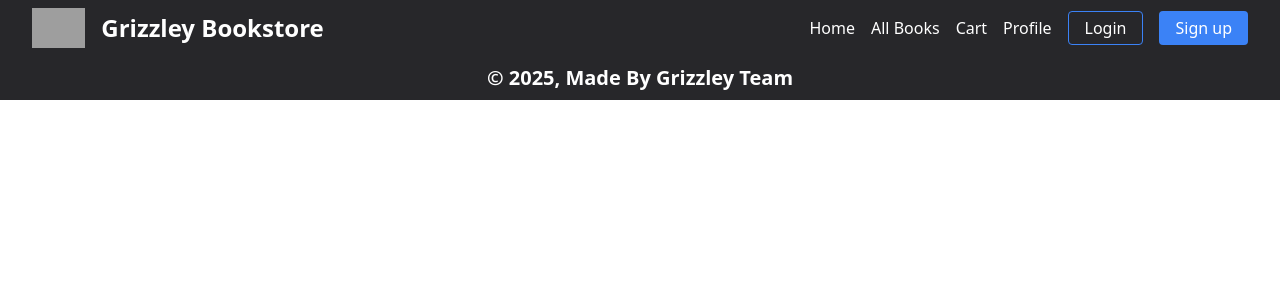
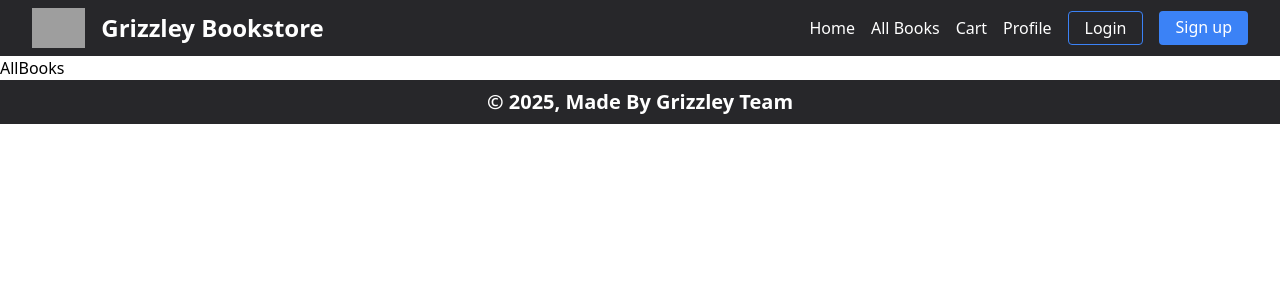
Before and after one commit to Jeshan26/ReadersChoiceBooks, a React (Vite) app in the folder frontend/: page /all-books in a window 1280 px wide. Shown: the top 300 px of the page. Built offline with nearby package versions, Linux system fonts and the light colour scheme; grey boxes are pictures that could not be loaded.

Commit message:
added pages and routes

```diff
--- a/frontend/src/App.jsx
+++ b/frontend/src/App.jsx
@@ -3,6 +3,11 @@ import Home from './pages/Home';
 import Navbar from './components/Navbar/Navbar';
 import Footer from './components/Footer/Footer';
 import {BrowserRouter as Router, Routes, Route} from 'react-router-dom';
+import AllBooks from './pages/AllBooks';
+import LogIn from './pages/LogIn';
+import SignUp from './pages/SignUp';
+import Cart from './pages/Cart';
+import Profile from './pages/Profile';
 
 const App = () => {
   return (
@@ -11,6 +16,11 @@ const App = () => {
         <Navbar/>
         <Routes>
           <Route exact path='/' element={<Home />} />
+          <Route path='/all-books' element={<AllBooks />} />
+          <Route path='/cart' element={<Cart />} />
+          <Route path='/profile' element={<Profile />} />
+          <Route path='/SignUp' element={<SignUp />} />
+          <Route path='/LogIn' element={<LogIn />} />
         </Routes>
         <Footer/>
       </Router>
--- a/frontend/src/components/Navbar/Navbar.jsx
+++ b/frontend/src/components/Navbar/Navbar.jsx
@@ -1,4 +1,5 @@
 import React from 'react';
+import { Link } from 'react-router-dom';
 
 const Navbar = () => {
   const links = [
@@ -15,12 +16,11 @@ const Navbar = () => {
       </div>
       <div className='nav-links-bookstore flex gap-4 items-center'>
         <div className='flex gap-4'>
-          {links.map((items, i) => <div className='hover:text-blue-500 transition-all duration-300' key={i}>{items.title}</div>)}
+          {links.map((items, i) => <Link to={items.link} className='hover:text-blue-500 transition-all duration-300' key={i}>{items.title}</Link>)}
         </div>
         <div className='flex gap-4'>
-          <button className='px-4 py-1 border border-blue-500 rounded hover:bg-white hover:text-zinc-800 transition-all duration-300'>Login</button>
-          <button className='px-4 py-1 bg-blue-500 rounded'>Sign up</button>
-
+          <Link to="/LogIn" className='px-4 py-1 border border-blue-500 rounded hover:bg-white hover:text-zinc-800 transition-all duration-300'>Login</Link>
+          <Link to="/SignUp" className='px-4 py-1 bg-blue-500 rounded'>Sign up</Link>
         </div>
       </div>
     </div>
--- /dev/null
+++ b/frontend/src/pages/AllBooks.jsx
@@ -0,0 +1,9 @@
+import React from 'react'
+
+function AllBooks() {
+  return (
+    <div>AllBooks</div>
+  )
+}
+
+export default AllBooks
--- /dev/null
+++ b/frontend/src/pages/Cart.jsx
@@ -0,0 +1,9 @@
+import React from 'react'
+
+function Cart() {
+  return (
+    <div>Cart</div>
+  )
+}
+
+export default Cart
--- /dev/null
+++ b/frontend/src/pages/LogIn.jsx
@@ -0,0 +1,9 @@
+import React from 'react'
+
+function LogIn() {
+  return (
+    <div>LogIn</div>
+  )
+}
+
+export default LogIn
--- /dev/null
+++ b/frontend/src/pages/Profile.jsx
@@ -0,0 +1,9 @@
+import React from 'react'
+
+const Profile = () => {
+  return (
+    <div>Profile</div>
+  )
+}
+
+export default Profile
--- /dev/null
+++ b/frontend/src/pages/SignUp.jsx
@@ -0,0 +1,9 @@
+import React from 'react'
+
+function SignUp() {
+  return (
+    <div>SignUp</div>
+  )
+}
+
+export default SignUp
```
